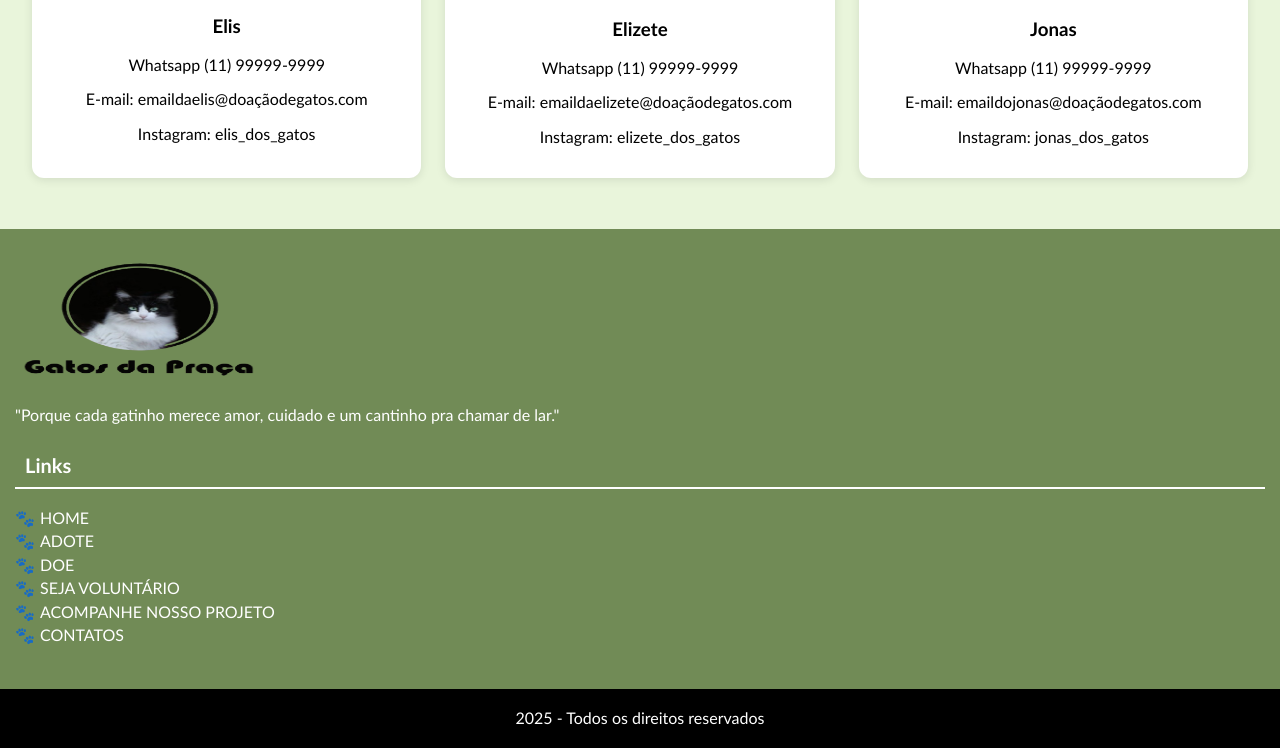
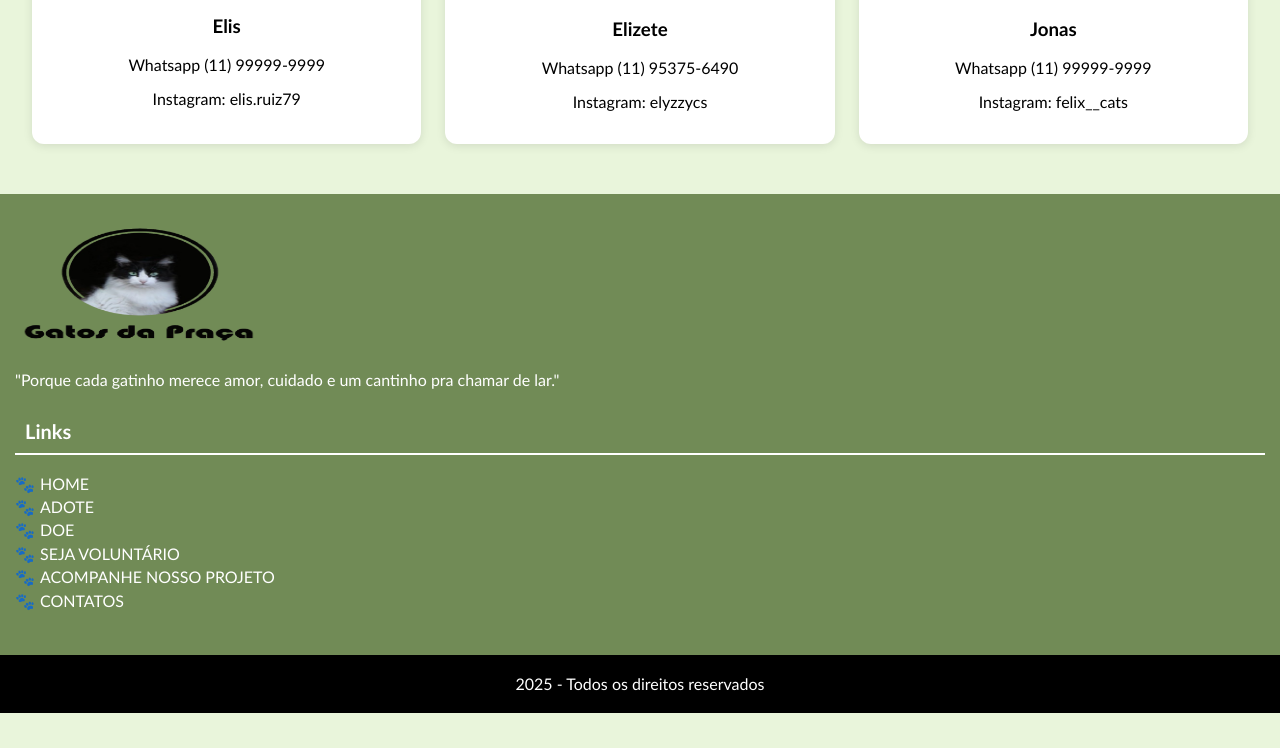
Before and after one commit to guilhermedealmeidacruz/gatosdapraca.github.io, a plain HTML site: page contato.html in a window 1280 px wide. Shown: the part 1435-2183 px from the top of the page. After the commit the page ends 2148 px from the top, so only its background shows below. Drawn offline with Linux system fonts and the light colour scheme.

Commit message:
Add files via upload
Atualização do card dos contatos

```diff
--- a/contato.html
+++ b/contato.html
@@ -53,20 +53,17 @@
                     <img src="Imagens/Eliz.png" alt="avatar da Elis">
                     <h3>Elis</h3>
                     <p>Whatsapp (11) 99999-9999</p>
-                    <p>E-mail: emaildaelis@doaçãodegatos.com</p>
-                    <p>Instagram: elis_dos_gatos</p></div>
+                    <p>Instagram: elis.ruiz79</p></div>
                     <div class="card">
                     <img src="Imagens/Elizete.png" alt="avatar da Elizete">
                     <h3>Elizete</h3>
-                    <p>Whatsapp (11) 99999-9999</p>
-                    <p>E-mail: emaildaelizete@doaçãodegatos.com</p>
-                    <p>Instagram: elizete_dos_gatos</p></div>
+                    <p>Whatsapp (11) 95375-6490</p>
+                    <p>Instagram: elyzzycs</p></div>
                     <div class="card">
                     <img src="Imagens/Jonas.png" alt="avatar do Jonas">
                     <h3>Jonas</h3>
                     <p>Whatsapp (11) 99999-9999</p>
-                    <p>E-mail: emaildojonas@doaçãodegatos.com</p>
-                    <p>Instagram: jonas_dos_gatos</p></div>
+                    <p>Instagram: felix__cats</p></div>
                 </section>
         </section><br>
     </main>
```
